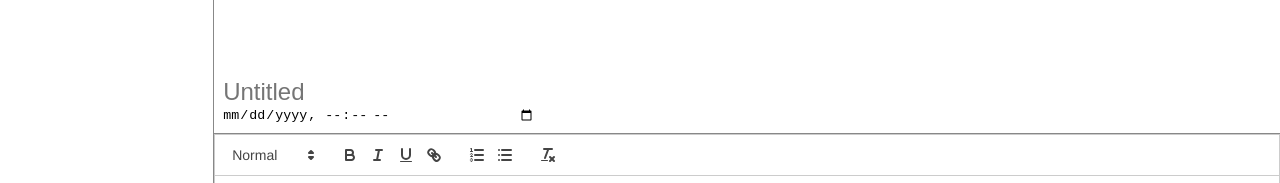
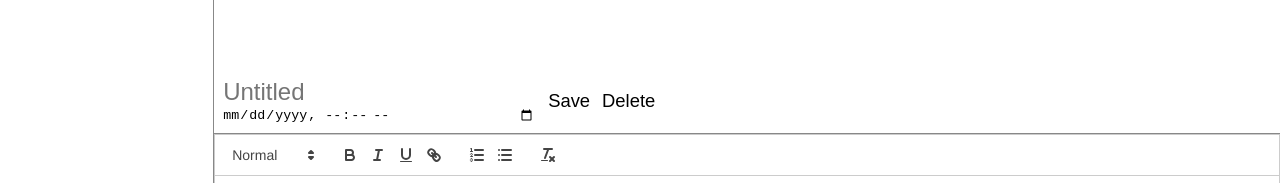
Before and after one commit to tom-stephen/lotion, a React (Create React App) app: page /notes/1/edit in a window 1280 px wide. Shown: the part 742-925 px from the top of the page. Built offline with nearby package versions, Linux system fonts and the light colour scheme.

Commit message:
adding _redirects

```diff
--- a/package.json
+++ b/package.json
@@ -15,7 +15,7 @@
   },
   "scripts": {
     "start": "react-scripts start",
-    "build": "react-scripts build",
+    "build": "CI= react-scripts build",
     "test": "react-scripts test",
     "eject": "react-scripts eject"
   },
--- a/src/NoteListPreview.js
+++ b/src/NoteListPreview.js
@@ -6,7 +6,15 @@ function NoteListPreview({title, date, contents, id}){
     // const short_content = contents.split(" ").slice(0, 15).join(" ");
 
     // make a varible called short_content and make it be the first 15 ish words from the contents
-    // const short_content = contents.split(" ").slice(0, 15).join(" ");
+    const wordsArray = contents.split(" ");
+    const first15WordsArray = wordsArray.slice(0, 15);
+    const first15WordsString = first15WordsArray.join(" ");
+
+    // make the title "untitles" if there is no title
+    if (title === "") {
+        title = "Untitled";
+    }
+
     const defult_invisable = () => {
         const rightSideDefult = document.querySelector("#right-side-defult");
         rightSideDefult.classList.add("invisable");
@@ -16,10 +24,7 @@ function NoteListPreview({title, date, contents, id}){
             <div id="note-prev-box">
                 <h3>{title}</h3>
                 <p>{date}</p>
-                {/* display only the first 7 words in the contents */}
-                {/* <div dangerouslySetInnerHTML={{__html: short_content}}></div> */}
-
-                <div dangerouslySetInnerHTML={{__html: contents}}></div>
+                <div dangerouslySetInnerHTML={{__html: first15WordsString}}></div>
             </div>
         </NavLink>
     );
--- a/src/edit.js
+++ b/src/edit.js
@@ -66,21 +66,21 @@ function Edit({ editMode }) {
   return (
     <>
       {/* bar to put title in */}
-      {current && current.id ? (
+      {current && current.id && !editMode ? (
         <div id="view-box">
           <div id="view-header">
             <h2 id="view-title">{current.title}</h2>
             <p id="view-date">{current.date}</p>
             <div id="note-header-buttons">
-              {editMode ? (
+              {/* {editMode ? (
                 <button id="save" onClick={saveNote}>
                   Save
-                </button>
-              ) : (
+                </button> */}
+              {/* ) : ( */}
               <NavLink id="edit" to={`/notes/${current.id}/edit`}>
                 Edit
               </NavLink>
-              )}
+              {/* )} */}
 
               <button id="delete" onClick={deleteNote}>
                 Delete
@@ -95,6 +95,8 @@ function Edit({ editMode }) {
         </div>
       ) : null}
 
+      {editMode && (
+        <>
           <div id="note-header-box">
             <div id="note-title-box">
               <input
@@ -117,6 +119,12 @@ function Edit({ editMode }) {
                 }
               />
             </div>
+            <button id="save" onClick={saveNote}>
+              Save
+            </button>
+            <button id="delete" onClick={deleteNote}>
+              Delete
+            </button>
           </div>
           <div id="note-input-container">
             {/* <ReactQuill id="note-contents" placeholder="Type here..." onChange={(e) => setCurrent((prev) => ({...prev, contents: e}))}/> */}
@@ -127,7 +135,8 @@ function Edit({ editMode }) {
               onChange={(e) => setCurrent((prev) => ({ ...prev, contents: e }))}
             />
           </div>
-
+        </>
+      )}
     </>
   );
 }
```
Also changed, not shown: 1 other file (tests, documents, lock files or other folders). Lines whose indentation alone changed are shown as unchanged.
